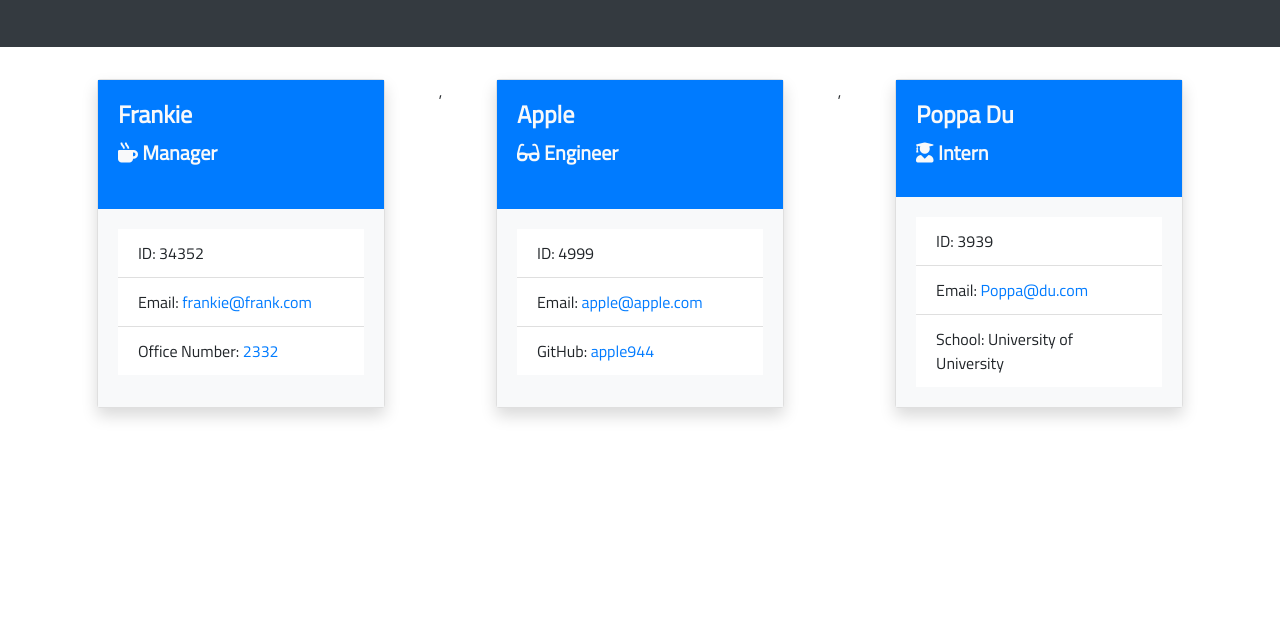
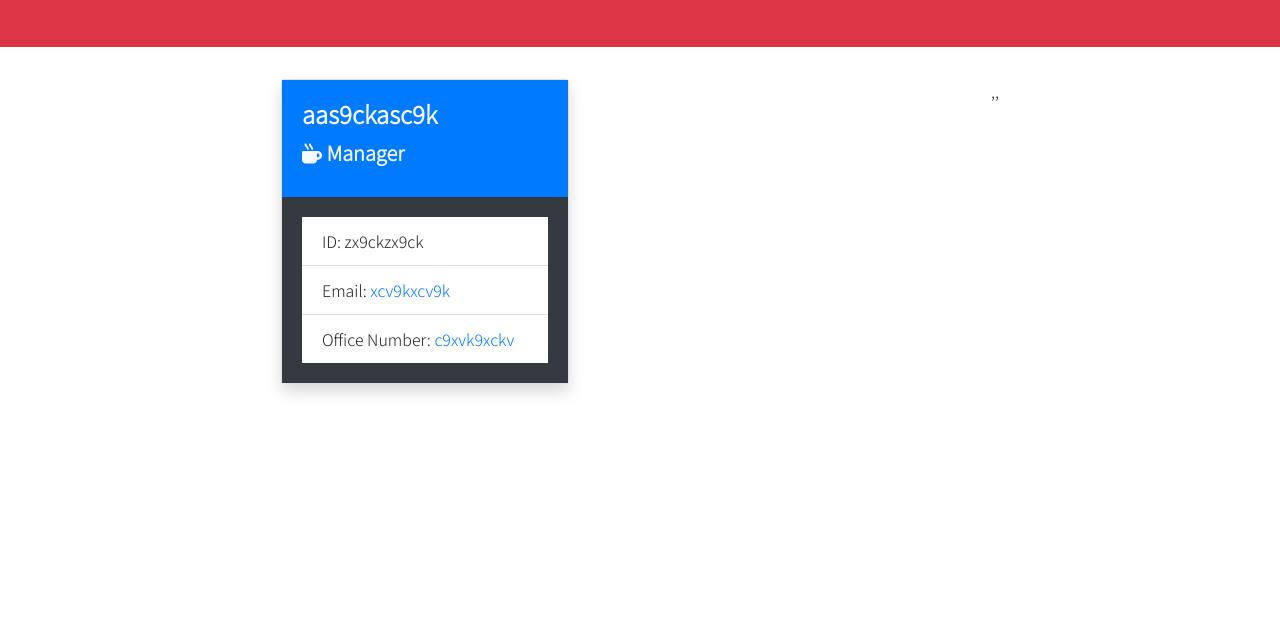
Before and after one commit to rsaad86/TeamProfileGenerator, a website: page crew.html in a window 1280 px wide. Shown: the part 156-800 px from the top of the page. Drawn offline with nearby package versions, Linux system fonts and the light colour scheme.

Commit message:
Fixed styling issue

```diff
--- a/crew.html
+++ b/crew.html
@@ -11,9 +11,10 @@
       integrity="sha384-Vkoo8x4CGsO3+Hhxv8T/Q5PaXtkKtu6ug5TOeNV6gBiFeWPGFN9MuhOf23Q9Ifjh"
       crossorigin="anonymous"
     />
-    <link rel="preconnect" href="https://fonts.gstatic.com" />
+    <link rel="preconnect" href="https://fonts.googleapis.com" />
+    <link rel="preconnect" href="https://fonts.gstatic.com" crossorigin />
     <link
-      href="https://fonts.googleapis.com/css2?family=Titillium+Web&display=swap"
+      href="https://fonts.googleapis.com/css2?family=Noto+Sans+JP:wght@300&display=swap"
       rel="stylesheet"
     />
     <link
@@ -26,72 +27,33 @@
   </head>
 
   <body>
-    <header class="jumbotron jumbotron-fluid bg-dark">
+    <header class="jumbotron jumbotron-fluid bg-danger">
       <div class="d-flex justify-content-center">
-        <h1 class="display-4 text-light">My Team</h1>
+        <h1 class="display-4 font-weight-bold text-dark">My Team</h1>
       </div>
     </header>
     <div class="container">
       <div class="row d-flex justify-content-around" id="card-container">
         <div class="card shadow" style="width: 18rem">
   <div class="card-body bg-primary">
-    <h4 class="card-title text-light font-weight-bold" id="name">Frankie</h4>
+    <h4 class="card-title text-light font-weight-bold" id="name">aas9ckasc9k</h4>
     <h5 class="card-title text-light font-weight-bold">
       <i class="fas fa-mug-hot text-light"></i> Manager
     </h5>
   </div>
-  <div class="card-body bg-light">
+  <div class="card-body bg-dark">
     <ul class="list-group list-group-flush">
-      <li class="list-group-item">ID: 34352</li>
+      <li class="list-group-item">ID: zx9ckzx9ck</li>
       <li class="list-group-item">
-        Email: <a href="mailto:frankie@frank.com">frankie@frank.com</a>
+        Email: <a href="mailto:xcv9kxcv9k">xcv9kxcv9k</a>
       </li>
       <li class="list-group-item">
-        Office Number: <a href="tel:2332">2332</a>
+        Office Number: <a href="tel:c9xvk9xckv">c9xvk9xckv</a>
       </li>
     </ul>
   </div>
 </div>
-,<div class="card shadow" style="width: 18rem">
-  <div class="card-body bg-primary">
-    <h4 class="card-title text-light font-weight-bold" id="name">Apple</h4>
-    <h5 class="card-title text-light font-weight-bold">
-      <i class="fas fa-glasses text-light"></i> Engineer
-    </h5>
-  </div>
-  <div class="card-body bg-light">
-    <ul class="list-group list-group-flush">
-      <li class="list-group-item">ID: 4999</li>
-      <li class="list-group-item">
-        Email: <a href="mailto:apple@apple.com">apple@apple.com</a>
-      </li>
-      <li class="list-group-item">
-        GitHub:
-        <a href="https://github.com/apple944" target="_blank"
-          >apple944</a
-        >
-      </li>
-    </ul>
-  </div>
-</div>
-,<div class="card shadow" style="width: 18rem">
-  <div class="card-body bg-primary">
-    <h4 class="card-title text-light font-weight-bold" id="name">Poppa Du</h4>
-    <h5 class="card-title text-light font-weight-bold">
-      <i class="fas fa-user-graduate text-light"></i> Intern
-    </h5>
-  </div>
-  <div class="card-body bg-light">
-    <ul class="list-group list-group-flush">
-      <li class="list-group-item">ID: 3939</li>
-      <li class="list-group-item">
-        Email: <a href="mailto:Poppa@du.com">Poppa@du.com</a>
-      </li>
-      <li class="list-group-item">School: University of University</li>
-    </ul>
-  </div>
-</div>
-
+,,
       </div>
     </div>
   </body>
--- a/index.js
+++ b/index.js
@@ -89,7 +89,7 @@
             if (internSchool) {
               return true;
             }
-            console.log("Please enter the intern's school name!");
+            console.log("Please enter the intern's school name");
             return false;
           },
         });
--- a/src/style.css
+++ b/src/style.css
@@ -1,5 +1,5 @@
 * {
-  font-family: "Titillium Web", sans-serif;
+  font-family: "Noto Sans JP", sans-serif;
 }
 
 body {
```
Also changed, not shown: src/engineer.html (+2 -2 lines), src/intern.html (+2 -2 lines), src/main.html (+5 -4 lines), src/manager.html (+1 -1 lines).
